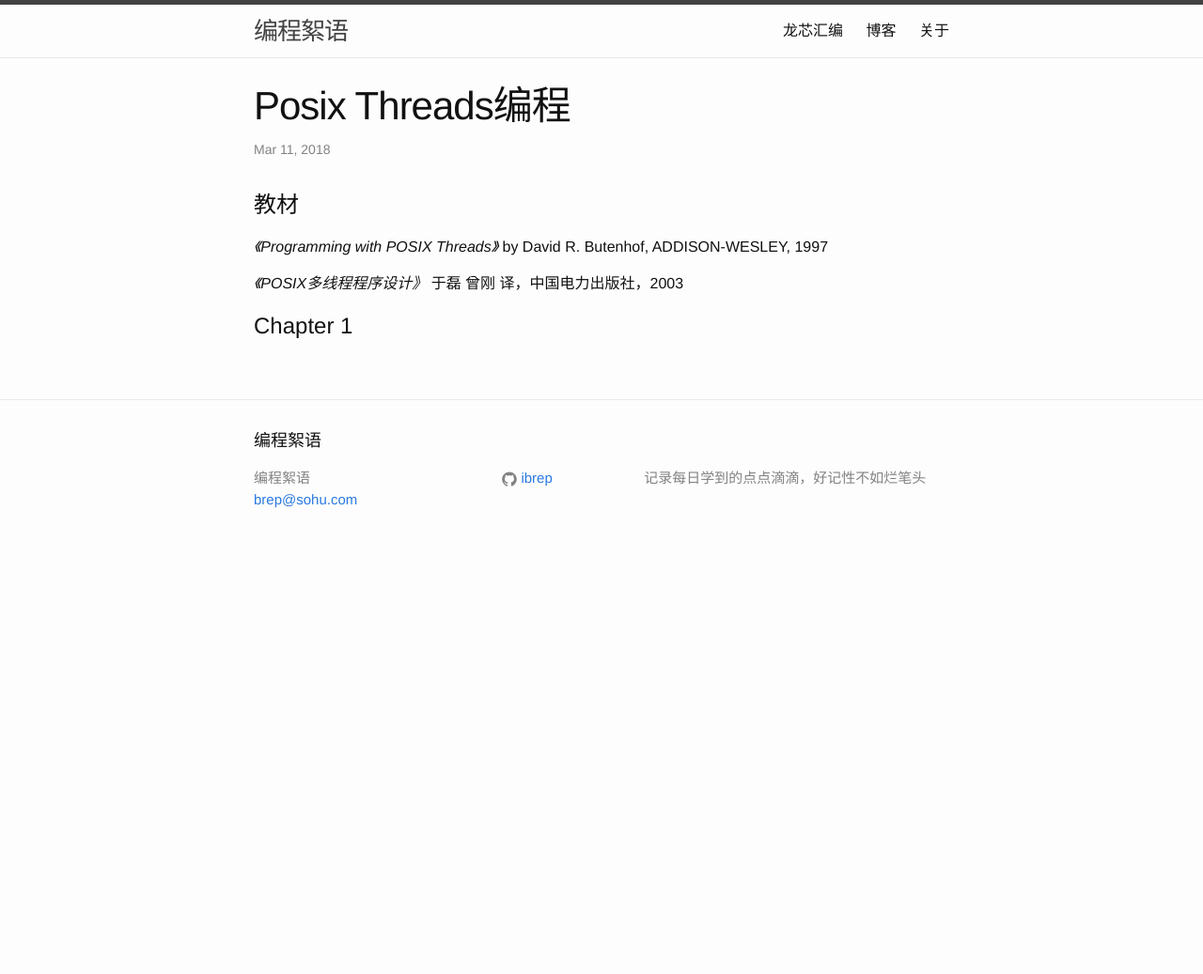
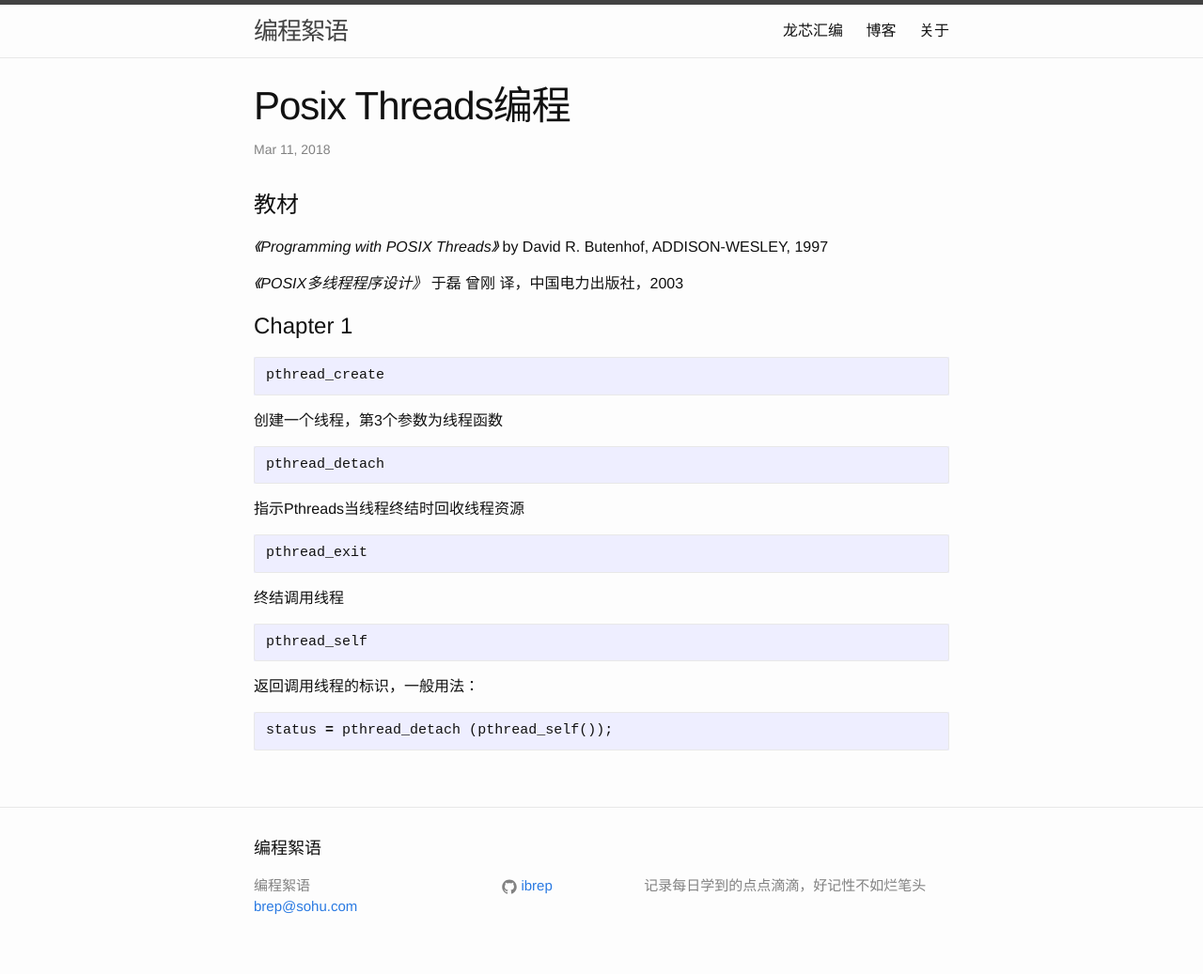
Before and after one commit to ibrep/ibrep.github.com, a Jekyll site: the page built from _posts/blog/2018-03-11-posix-threads.markdown, in a window 1280 px wide. Shown: the whole page at 94% size. Built offline with Jekyll 4.4.1, drawn with Linux system fonts in a browser that asks for light colours; before the commit the page ends 900 px from its top, so only the background shows below that.

Commit message:
new contents

````diff
--- a/_posts/blog/2018-03-11-posix-threads.markdown
+++ b/_posts/blog/2018-03-11-posix-threads.markdown
@@ -10,3 +10,22 @@ categories: blog
 *《POSIX多线程程序设计》* 于磊 曾刚 译，中国电力出版社，2003
 
 # Chapter 1
+```c
+pthread_create
+```
+创建一个线程，第3个参数为线程函数
+```c
+pthread_detach
+```
+指示Pthreads当线程终结时回收线程资源
+```c
+pthread_exit
+```
+终结调用线程
+```c
+pthread_self
+```
+返回调用线程的标识，一般用法：
+```c
+status = pthread_detach (pthread_self());
+```
````
